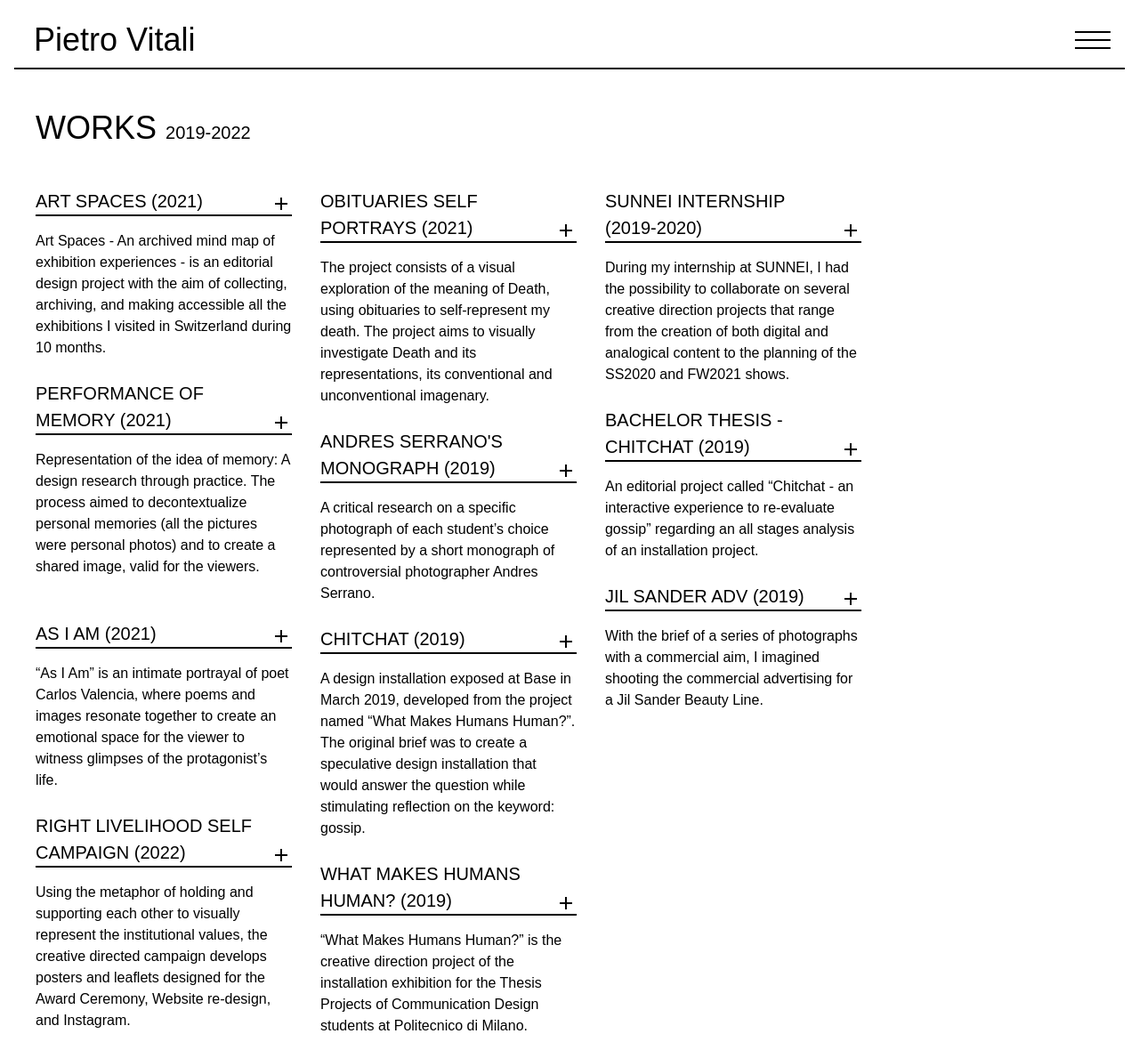
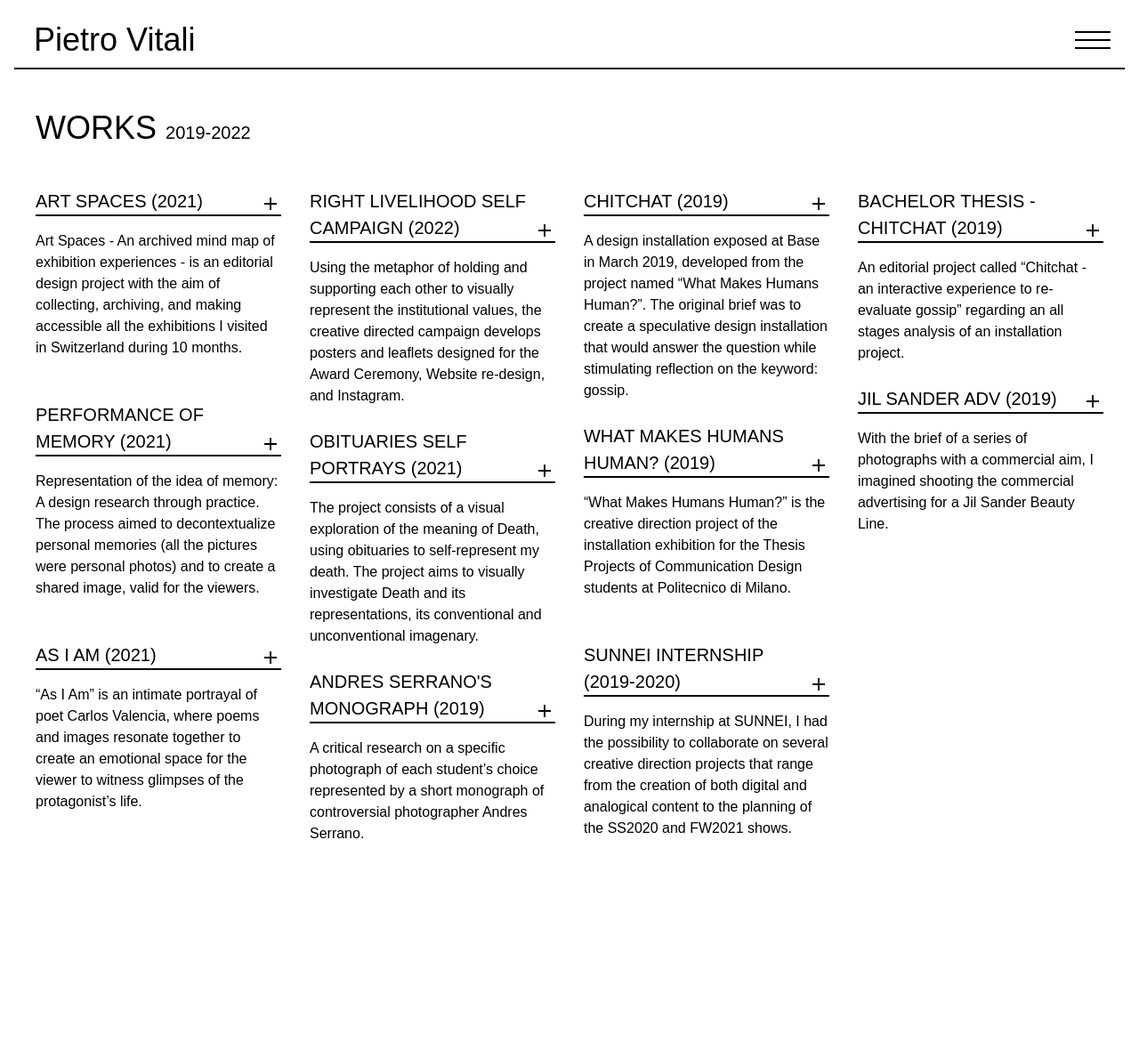
Before and after one commit to forgothiss88/pvportfolio, a Jekyll site: the page built from works.html, in a window 1280 px wide and 1189 px high. Shown: the whole window at 89% size. Built offline with Jekyll 4.4.1, drawn with Linux system fonts in a browser that asks for light colours; a script that is not in the unit is left out.

Commit message:
works in 4 columns

```diff
--- a/works.html
+++ b/works.html
@@ -3,14 +3,15 @@ permalink: /
 meta_title: "Works - Pietro Vitali"
 meta_description: "A collection of my latest academic and professinal projects"
 ---
-<section class="w3-threequarter w3-row">
+<section class="w3-row">
     <article style="margin-top: 0">
         <h1 style="display: inline;">WORKS </h1>
         <h4 style="display: inline;">2019-2022</h4>
     </article>
     {% for work in site.works %}
-    {% cycle "open": "<div class='w3-third'>", "", "", "" %}
-        <article>
+    {% cycle "open": "<div class='w3-col w3-container m6 l3'>", "",
+        ""%}
+        <article style="margin-left: unset; margin-right: unset;">
             <span class="lilborder" style="display: flex">
                 <a aria-label="open full {{ work.title }}" href="{{site.baseurl}}{{ work.url }}">
                     <h4>{{ work.title |
@@ -30,7 +31,7 @@ meta_description: "A collection of my latest academic and professinal projects"
         {% if forloop.last == true %}
     </div>
     {% else %}
-    {% cycle "close": "", "", "", "</div>" %}
+    {% cycle "close": "", "", "</div>" %}
     {% endif %}
     {% endfor %}
 </section>
```
